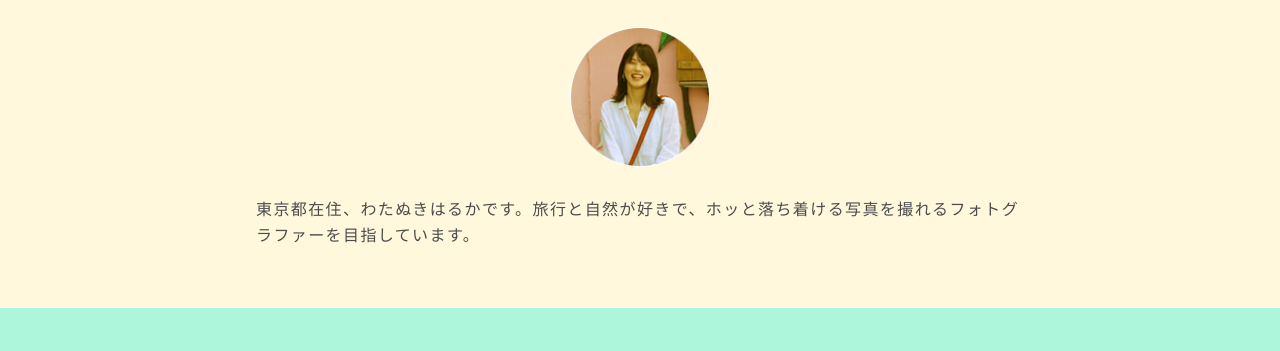
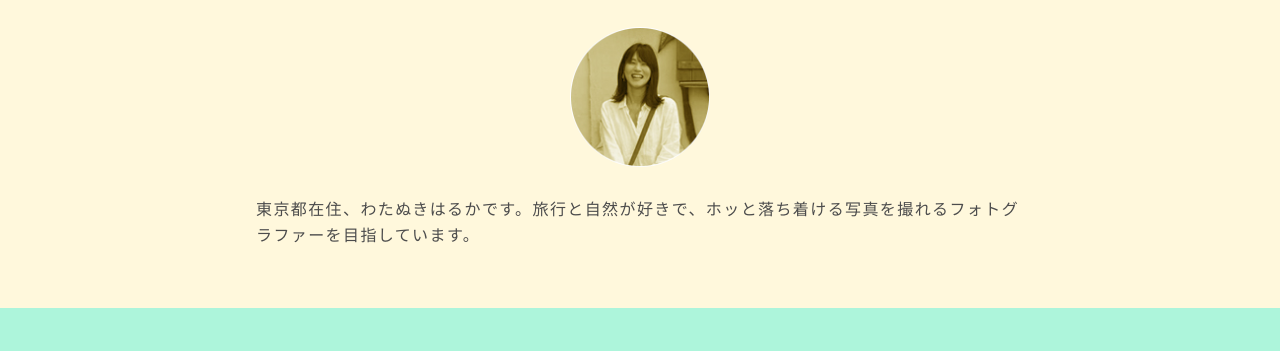
Before and after one commit to harukawatanuki/harukawatanuki.github.io, a plain HTML site: page index.html in a window 1280 px wide. Shown: the part 203-554 px from the top of the page. Drawn offline with nearby package versions, Linux system fonts and the light colour scheme.

Commit message:
add  images/pro image

```diff
--- a/index.html
+++ b/index.html
@@ -2,6 +2,7 @@
 <html lang="ja">
     <head>
         <meta charset="utf-8">
+        <meta name="viewport" content="width=device-width, initial-scale=1">
         <title>Photographer - Haruka Watanuki</title>
         <meta name="description" content="Photographer わたぬきはるかのポートフォリオサイトです。東京を中心に活動しています。">
         <meta name="keywords" content="Web, デザイン, デザイナー, ポートフォリオ, Web制作">
@@ -14,7 +15,7 @@
             <a href="#contact" class="button-contact"><i aria-label="お問い合わせ" class="fa fa-envelope-o"></i></a>
             <div class="profile">
                 <h1 class="site-title abel uppercase text-center">Photographer <span>Haruka Watanuki</span></h1>
-                <img src="./images/profile.jpg" alt="プロフィール写真" width="140" height="140" class="block-center profile-icon">
+                <img src="./images/pro.jpg" alt="プロフィール写真" width="140" height="140" class="block-center profile-icon">
                 <p>東京都在住、わたぬきはるかです。旅行と自然が好きで、ホッと落ち着ける写真を撮れるフォトグラファーを目指しています。</p>
             </div>
         </header>
```
Also changed, not shown: images/pro.jpg (added).
